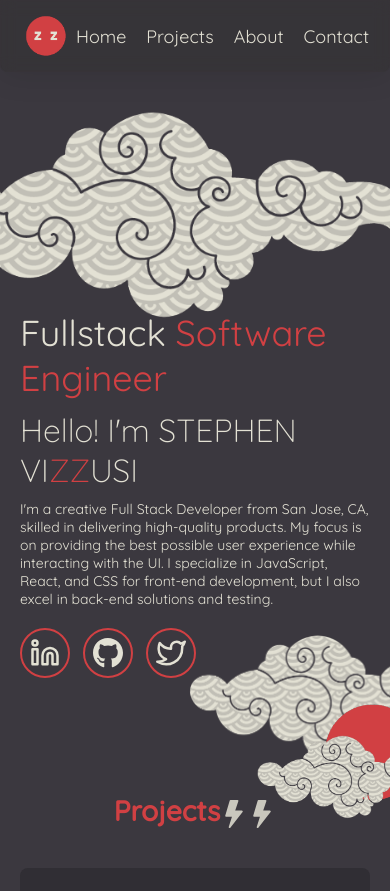
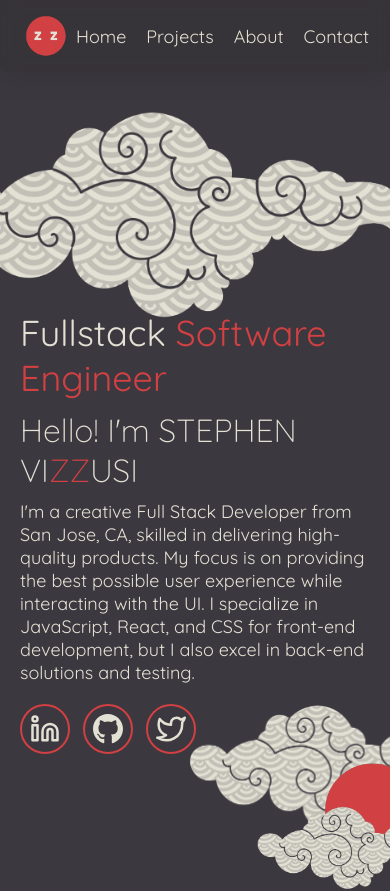
Before and after one commit to svizzusi/portfolio, a React (Vite) app: page / in a window 390 px wide. Shown: the top 891 px of the page. Built offline with nearby package versions, Linux system fonts and the light colour scheme.

Commit message:
Added media queries for clouds on mobile

```diff
--- a/index.html
+++ b/index.html
@@ -4,7 +4,7 @@
     <meta charset="UTF-8" />
     <link href="https://unpkg.com/aos@2.3.1/dist/aos.css" rel="stylesheet">
     <link rel="icon" type="image/svg+xml" href="/vite.svg" />
-    <meta name="viewport" content="width=device-width, initial-scale=1.0" />
+    <meta name="viewport" content="width=device-width, initial-scale=1.0, user-scalable=no" />
     <title>Stephen Vizzusi</title>
     <link rel="preconnect" href="https://fonts.googleapis.com">
     <link rel="preconnect" href="https://fonts.gstatic.com" crossorigin>
--- a/src/componets/Cloud/CloudBottom.module.css
+++ b/src/componets/Cloud/CloudBottom.module.css
@@ -83,27 +83,42 @@ Media Queries
         bottom: 10vh;
     }
 }
-@media screen and (max-width: 450px) {
+@media screen and (max-width: 568px) {
+    .imageContainer {
+        height: 900px;
+    }
     .cloudBottom1 {
-        bottom: 10vh;
+        bottom: 80px;
     }
 
     .cloudBottom2 {
-        bottom: 3vh;
+        bottom: 20px;
     }
     .risingSun {
-        bottom: 5vh;
+        bottom: 50px;
+    }
+}
+@media screen and (max-width: 450px) {
+    .cloudBottom1 {
+        bottom: 70px;
+    }
+
+    .cloudBottom2 {
+        bottom: 10px;
+    }
+    .risingSun {
+        bottom: 40px;
     }
 }
 @media screen and (max-width: 320px) {
     .cloudBottom1 {
-        bottom: 5vh;
+        bottom: 80px;
     }
 
     .cloudBottom2 {
-        bottom: 2vh;
+        bottom: 20px;
     }
     .risingSun {
-        bottom: 3vh;
+        bottom: 50px;
     }
 }
--- a/src/componets/Cloud/CloudTop.module.css
+++ b/src/componets/Cloud/CloudTop.module.css
@@ -632,7 +632,10 @@ Media Queries
         }
     }
 }
-@media screen and (max-width:500px) {
+@media screen and (max-width:568px) {
+    .imageContainer {
+        height: 900px;
+    }
     @keyframes cloudDownArrow1 {
         0% {
             opacity: 0;
--- a/src/componets/Hero/Hero.module.css
+++ b/src/componets/Hero/Hero.module.css
@@ -49,7 +49,12 @@ Media Queries
 *****************************************************************/
 
 
-@media screen and (max-width: 528px) {
+@media screen and (max-width: 568px) {
+    .main {
+        height: 900px;
+    }
+
+
     .heroText {
         padding: 300px 0 20px 0;
     }
@@ -72,6 +77,6 @@ Media Queries
     }
 
     .heroText p {
-        font-size: 1.4rem;
+        font-size: 1.8rem;
     }
 }
```
